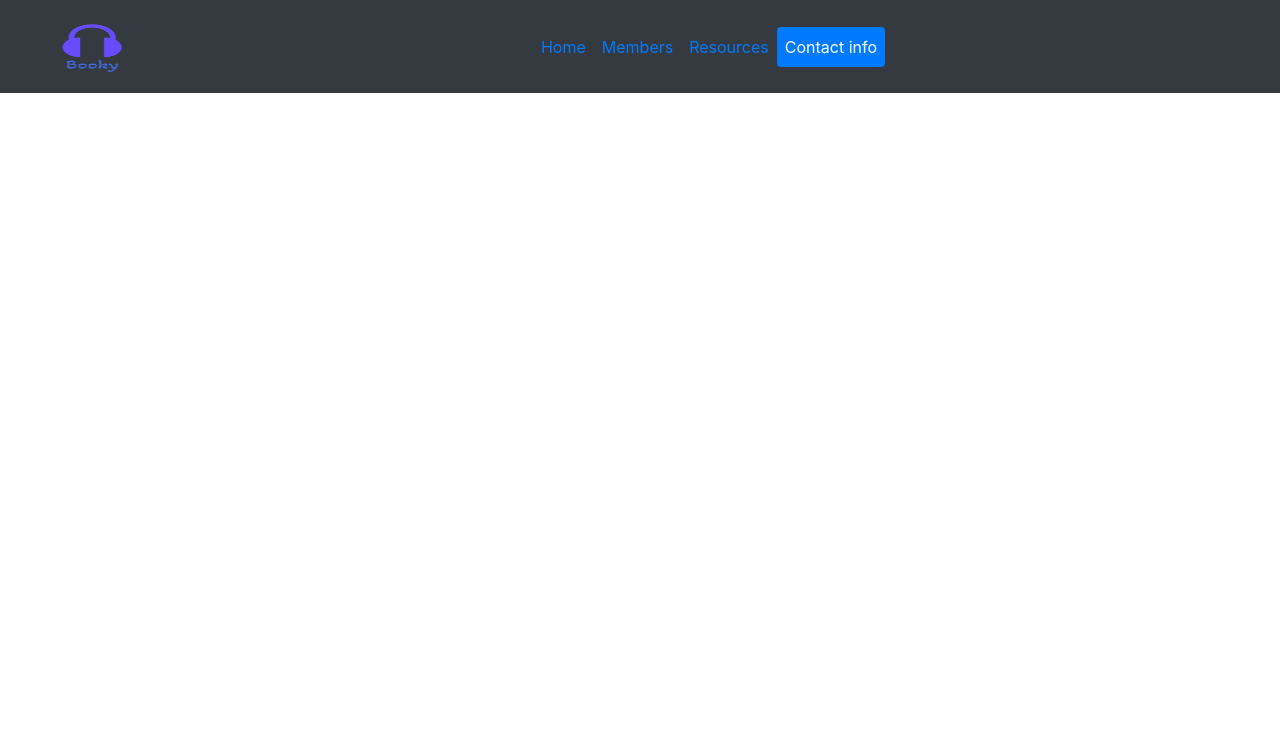
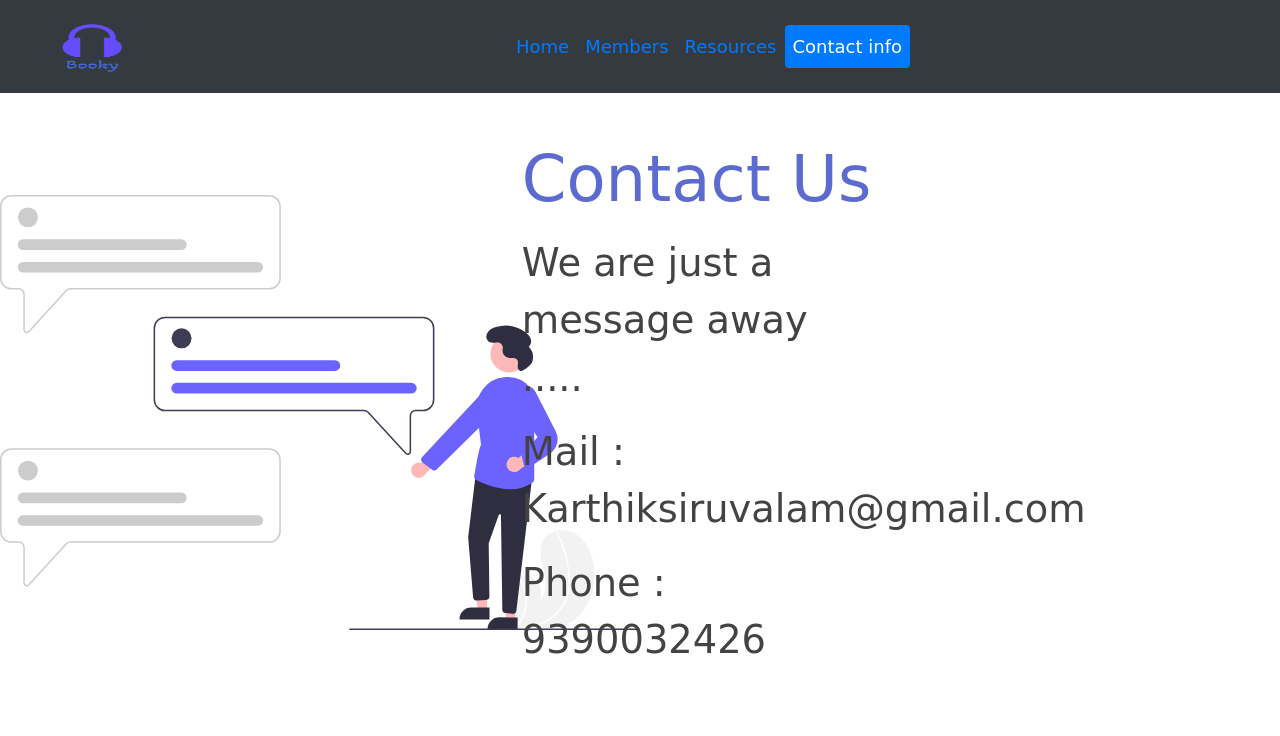
Before and after one commit to karthik-siru/webp, a plain HTML site: page contact.html in a window 1280 px wide. Drawn offline with nearby package versions, Linux system fonts and the light colour scheme; a web font is replaced by a local one.

Commit message:
contact page updated

```diff
--- /dev/null
+++ b/con_styles.css
@@ -0,0 +1,45 @@
+@import url("https://fonts.googleapis.com/css2?family=Akaya+Kanadaka&family=Lato:ital,wght@0,100;1,100;1,300;1,400;1,700&display=swap");
+
+* {
+  padding: 0;
+  margin: 0;
+  box-sizing: border-box;
+}
+body {
+  font-family: "Akaya Kanadaka", cursive;
+  font-size: 18px;
+}
+
+#hero {
+  height: 80vh;
+  width: 100%;
+  background: url("images/background/contact.svg") no-repeat center bottom /
+    cover;
+  background-size: 50%;
+  background-position: 0% 50%;
+  color: whitesmoke;
+}
+.container {
+  width: 90%;
+  height: 100%;
+  max-width: 1200px;
+  margin: 0 auto;
+  display: flex;
+  align-items: center;
+  justify-content: right;
+}
+#hero .info h1 {
+  font-size: 4rem;
+  color: rgba(54, 73, 197, 0.815);
+  margin-bottom: 1rem;
+}
+#hero .info p {
+  font-size: 2.4rem;
+  color: rgb(69, 66, 66);
+  max-width: 50%;
+}
+@media only screen and (max-width: 768px) {
+  html {
+    font-size: 10px;
+  }
+}
--- a/contact.html
+++ b/contact.html
@@ -15,8 +15,13 @@
       href="./images/logo/logo.png"
       type="image/x-icon"
     />
-    <!-- <link rel="stylesheet" href="./res_styles.css" /> -->
-    <title>Contact info</title>
+    <link rel="stylesheet" href="./con_styles.css" />
+    <link
+      rel="stylesheet"
+      href="https://cdnjs.cloudflare.com/ajax/libs/font-awesome/4.7.0/css/font-awesome.min.css"
+    />
+
+    <title>Home</title>
   </head>
   <body>
     <!-- navbar  -->
@@ -27,7 +32,7 @@
             <a class="navbar-brand" href="#">
               <img
                 src="./images/logo/logo.png"
-                alt=""
+                href="./index.html"
                 width="60"
                 height="48"
                 class="d-inline-block align-text-top"
@@ -69,5 +74,16 @@
         </div>
       </div>
     </nav>
+    <!-- info section  -->
+    <section id="hero">
+      <div class="container">
+        <div class="info">
+          <h1>Contact Us</h1>
+          <p>We are just a message away .....</p>
+          <p>Mail : Karthiksiruvalam@gmail.com</p>
+          <p>Phone : 9390032426</p>
+        </div>
+      </div>
+    </section>
   </body>
 </html>
```
Also changed, not shown: index.html (+1 -1 lines), mem_styles.css (+8 -0 lines), members.html (+7 -4 lines), resources.html (+1 -1 lines), images/background/contact.svg (added), images/photos/karthik.svg (added), images/photos/keerthi.svg (added), images/photos/suman.svg (added), 2 other files.
